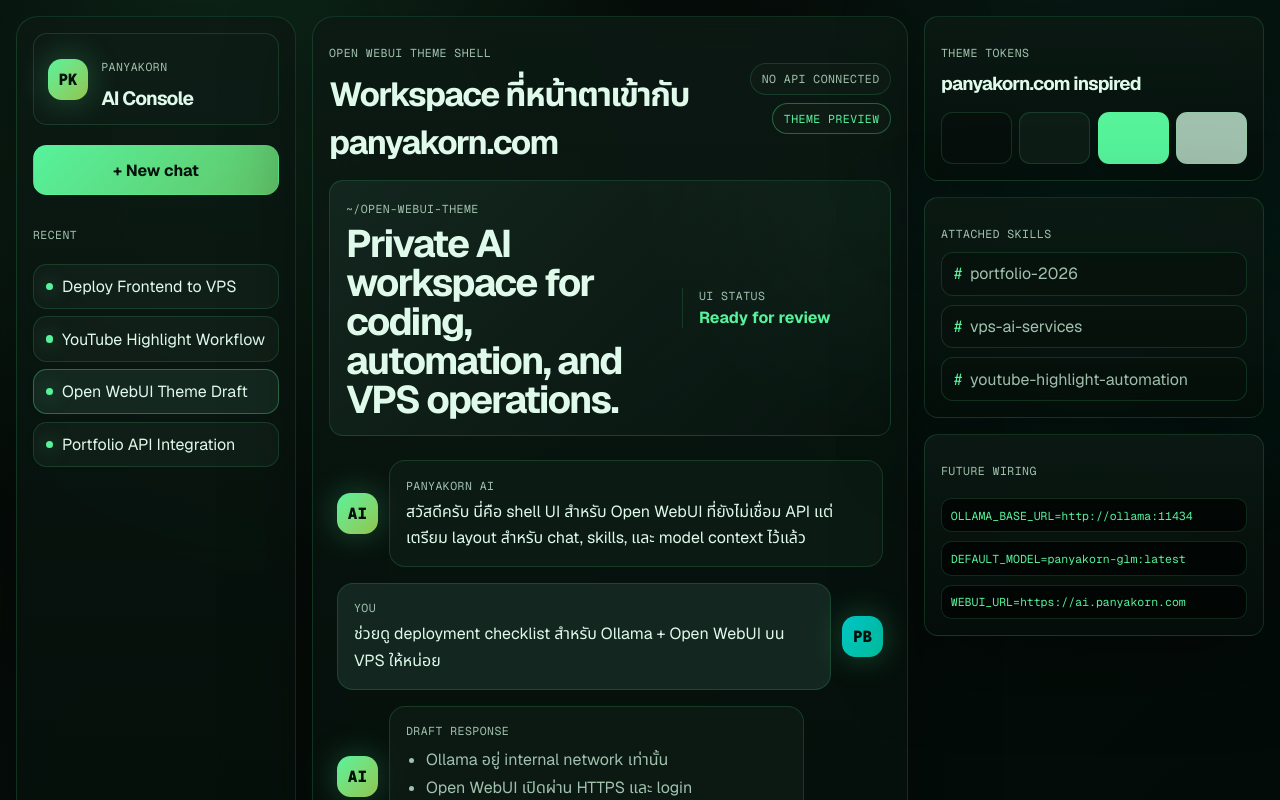
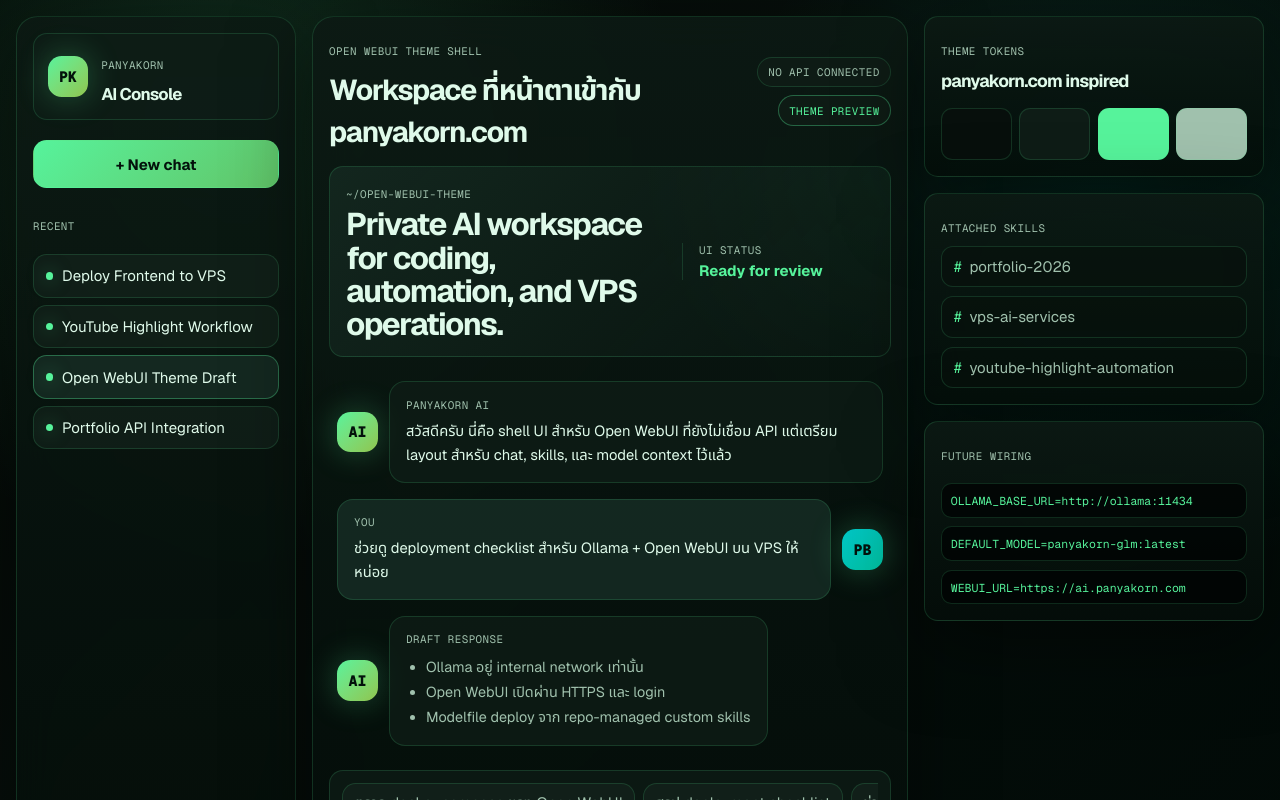
Before and after one commit to panyakorn04/open-webui-theme, a Next.js app: page / in a window 1280 px wide. Shown: the top 800 px of the page. Built offline with nearby package versions, Linux system fonts and the light colour scheme.

Commit message:
Reduce theme shell text scale

```diff
--- a/app/globals.css
+++ b/app/globals.css
@@ -21,6 +21,7 @@
   margin: 0;
   min-height: 100vh;
   color: var(--foreground);
+  font-size: 0.94rem;
   font-family: var(--font-sans);
   text-rendering: optimizeLegibility;
   background:
@@ -101,7 +102,7 @@
   letter-spacing: -0.045em;
 }
 
-.brand-card h1 { font-size: 1.2rem; }
+.brand-card h1 { font-size: 1.05rem; }
 .eyebrow,
 .section-label,
 .terminal-label,
@@ -111,7 +112,7 @@
 .signal-card span {
   color: var(--muted);
   font-family: var(--font-mono);
-  font-size: 0.72rem;
+  font-size: 0.68rem;
   letter-spacing: 0.04em;
   text-transform: uppercase;
 }
@@ -180,7 +181,7 @@
   align-items: center;
 }
 .topbar { justify-content: space-between; gap: 1rem; }
-.topbar h2 { margin-top: 0.2rem; font-size: clamp(1.35rem, 2.6vw, 2.25rem); }
+.topbar h2 { margin-top: 0.2rem; font-size: clamp(1.18rem, 2.25vw, 1.9rem); }
 .topbar-actions { display: flex; gap: 0.5rem; flex-wrap: wrap; justify-content: flex-end; }
 .pill {
   border: 1px solid var(--line);
@@ -198,7 +199,7 @@
     linear-gradient(135deg, oklch(0.26 0.032 165 / 0.88), oklch(0.18 0.02 165 / 0.74)),
     radial-gradient(circle at 100% 0, oklch(0.86 0.18 155 / 0.18), transparent 16rem);
 }
-.hero-strip h3 { max-width: 48rem; margin-top: 0.35rem; font-size: clamp(1.25rem, 3vw, 2.75rem); line-height: 1.02; }
+.hero-strip h3 { max-width: 48rem; margin-top: 0.35rem; font-size: clamp(1.08rem, 2.45vw, 2.25rem); line-height: 1.06; }
 .signal-card { flex-direction: column; align-items: flex-start; min-width: 12rem; border-left: 1px solid var(--line); padding-left: 1rem; }
 .signal-card strong { margin-top: 0.25rem; color: var(--accent); }
 
@@ -218,12 +219,13 @@
   border: 1px solid var(--line);
   border-radius: 1rem;
   padding: 0.9rem 1rem;
+  font-size: 0.92rem;
   background: oklch(0.22 0.024 165 / 0.74);
 }
 .user .bubble { background: oklch(0.28 0.035 165 / 0.82); }
 .bubble p { margin: 0; line-height: 1.65; }
 .message-meta { margin-bottom: 0.25rem !important; }
-.checklist ul { margin: 0.35rem 0 0; padding-left: 1.25rem; color: var(--muted); line-height: 1.8; }
+.checklist ul { margin: 0.35rem 0 0; padding-left: 1.25rem; color: var(--muted); font-size: 0.9rem; line-height: 1.75; }
 
 .composer-card { display: grid; gap: 0.7rem; padding: 0.75rem; }
 .quick-prompts { display: flex; gap: 0.5rem; overflow-x: auto; padding-bottom: 0.1rem; }
@@ -238,6 +240,7 @@
   outline: none;
   padding: 0.9rem 1rem;
   color: var(--foreground);
+  font-size: 0.9rem;
   background: oklch(0.12 0.014 165 / 0.7);
 }
 .composer button { align-self: stretch; min-width: 6rem; color: oklch(0.16 0.025 165); font-weight: 800; background: var(--accent); }
```
